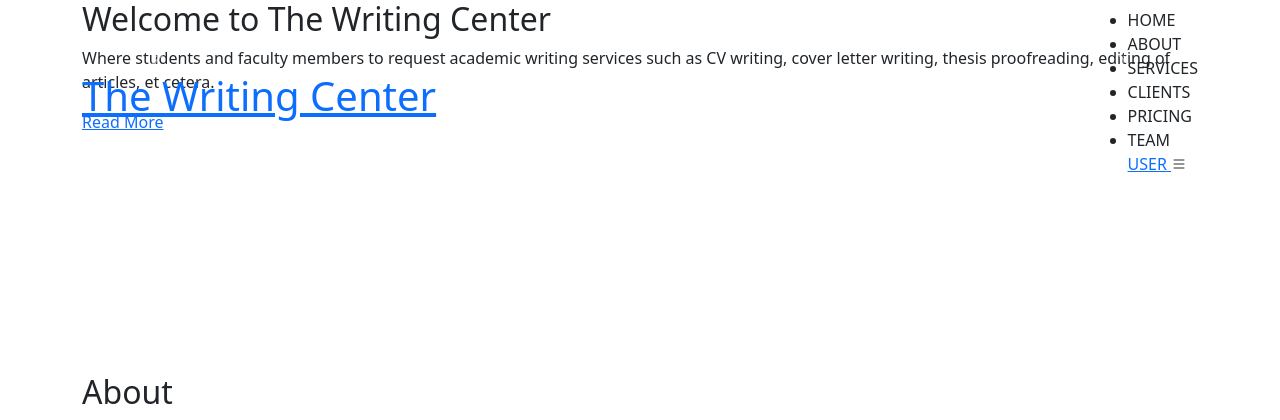
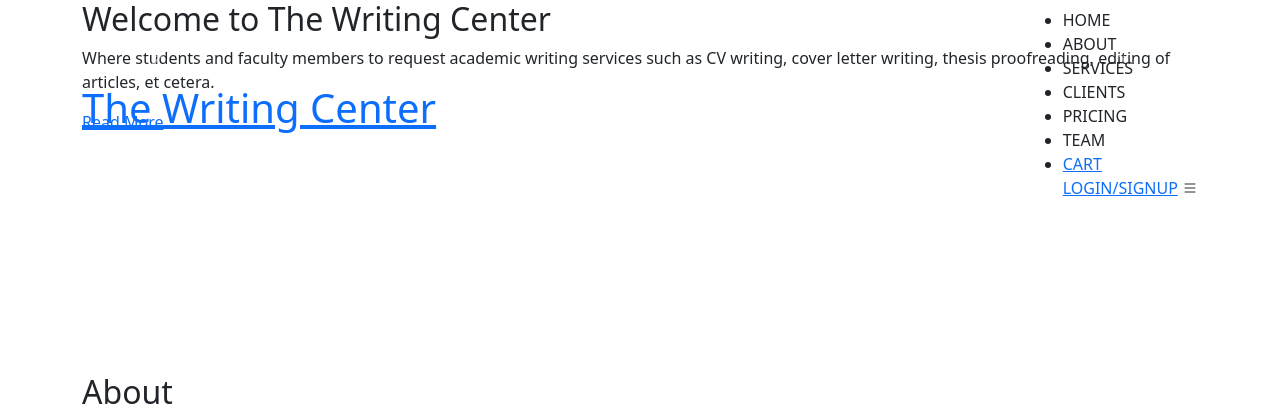
Before and after one commit to The-Writing-Centre/thewritingcentre, a PHP site: page / in a window 1280 px wide. Shown: the top 420 px of the page. Run offline with PHP 8.4, Linux system fonts and the light colour scheme.

Commit message:
small edit to login/sign up

```diff
--- a/index.php
+++ b/index.php
@@ -56,7 +56,10 @@
           <li><a class="nav-link scrollto " href="#portfolio">CLIENTS</a></li>
           <li><a class="nav-link scrollto " href="#pricing">PRICING</a></li>
           <li><a class="nav-link scrollto" href="#team">TEAM</a></li>
-          <li class="nav-link scrollto"><a href="./view/login.php"><span>USER</span> </i></a>
+          <li><a href="./view/cart.php"><span>CART</span></i></a></li>
+          <li class="nav-link scrollto">
+            <a href="./view/login.php"><span>LOGIN/SIGNUP</span></i></a>
+
             <i class="bi bi-list mobile-nav-toggle"></i>
       </nav><!-- .navbar -->
 
```
Lines whose indentation alone changed are shown as unchanged.
